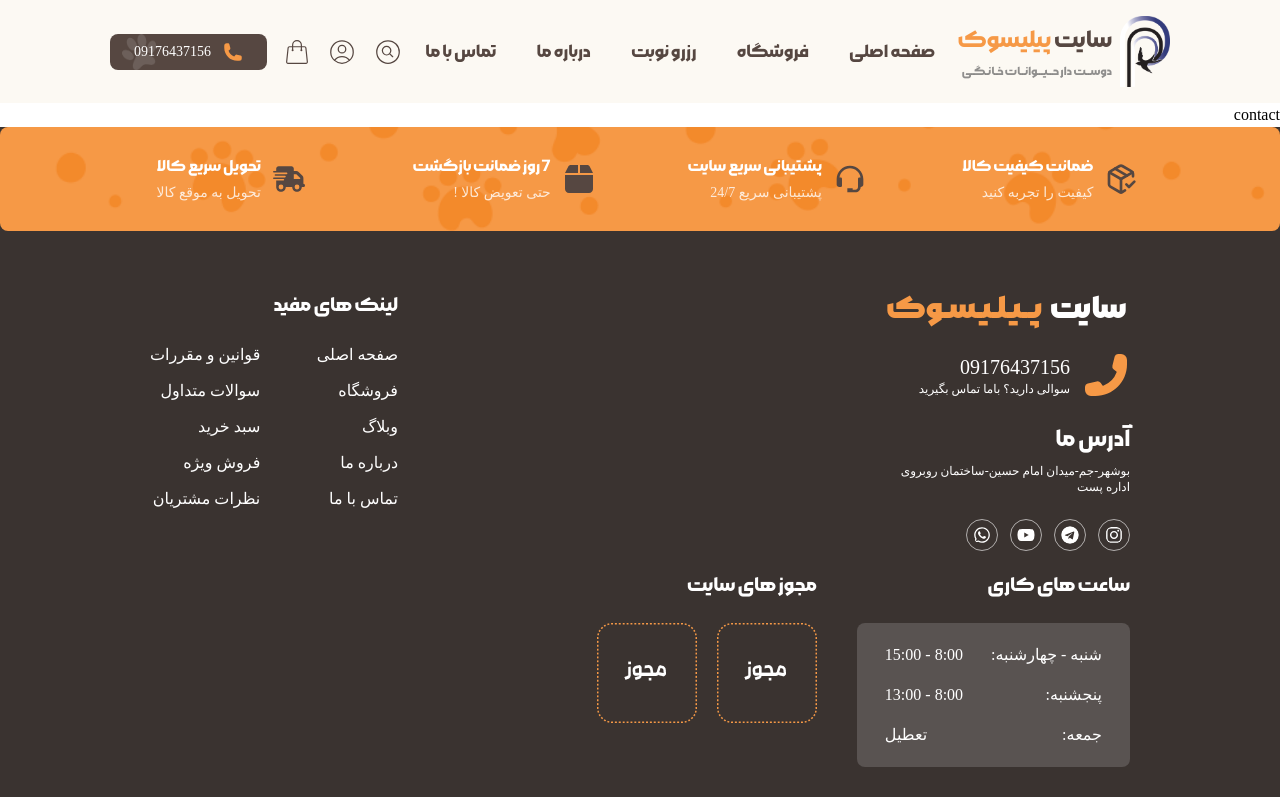
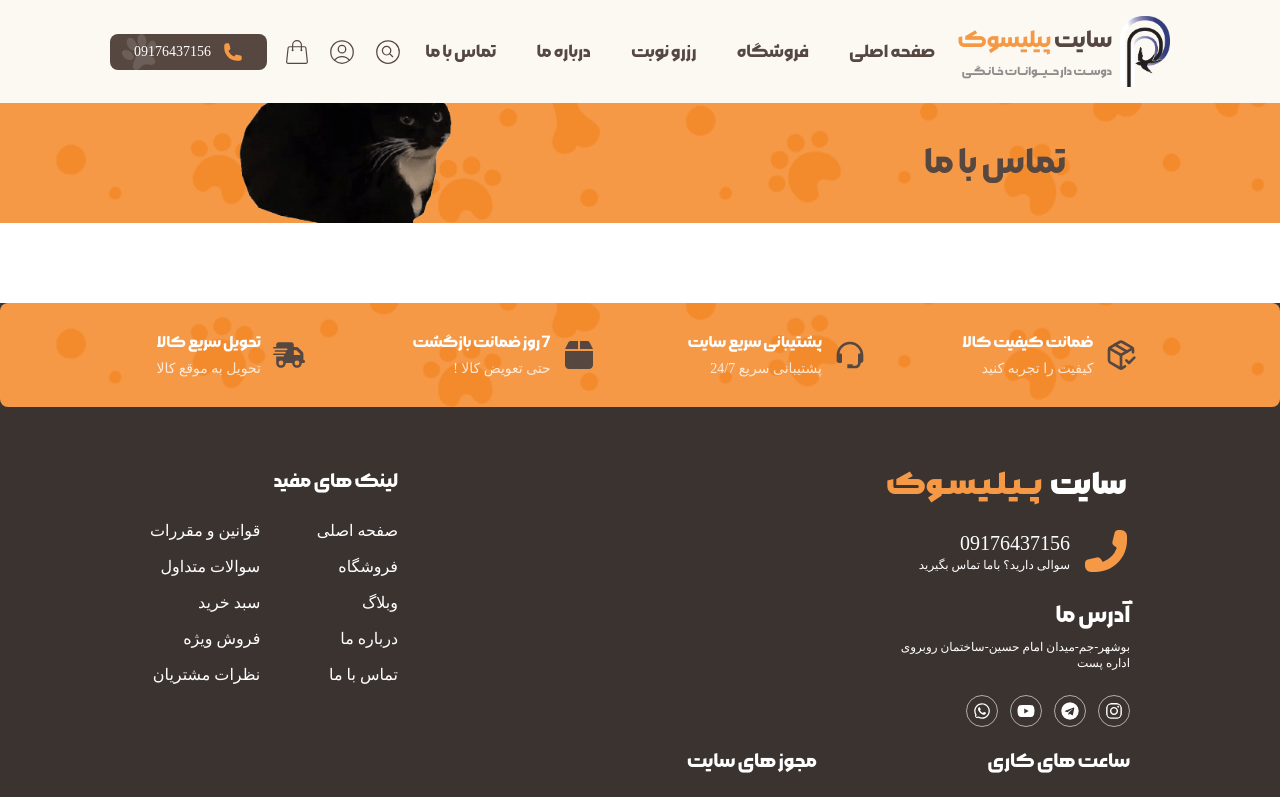
Before and after one commit to HoseinParvaresh/pet-shop, a Next.js app: page /contact in a window 1280 px wide. Shown: the top 797 px of the page. Built offline with nearby package versions, Linux system fonts and the light colour scheme; a web font is replaced by a local one.

Commit message:
fix bugs

```diff
--- a/src/pages/contact/index.js
+++ b/src/pages/contact/index.js
@@ -1,7 +1,8 @@
+import PageHead from "@/components/modules/PageHead/PageHead";
 export default function Contact() {
     return (
         <div>
-            contact
+            <PageHead title="تماس با ما" image="cat-1.png" />
         </div>
     );
 }
```
Also changed, not shown: public/images/cat-1.png.
